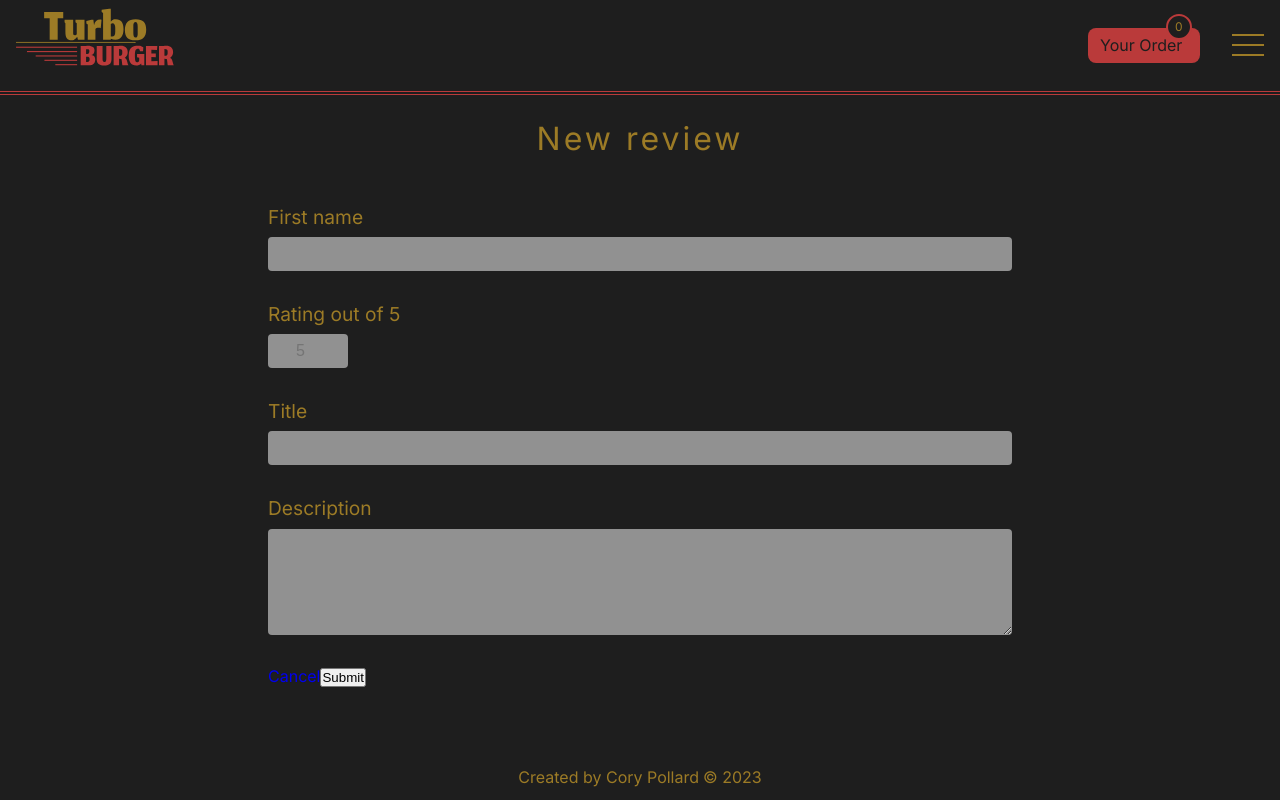
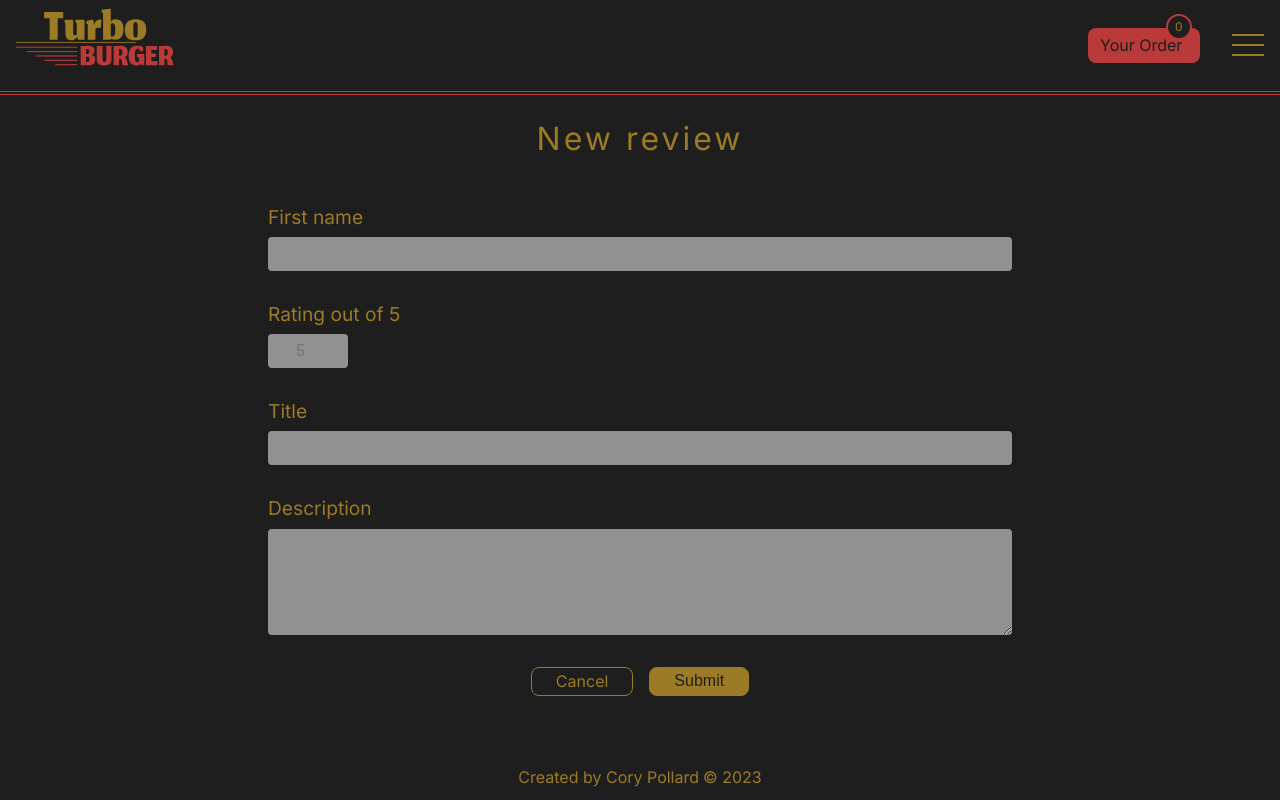
Before and after one commit to SpectreAscended/turbo-burger, a React (Vite) app: page /reviews/new in a window 1280 px wide. Built offline with nearby package versions, Linux system fonts and the light colour scheme; no server answers; a web font is replaced by a local one.

Commit message:
styled buttons for review form

```diff
--- a/src/components/reviews/reviewForm/ReviewForm.tsx
+++ b/src/components/reviews/reviewForm/ReviewForm.tsx
@@ -51,6 +51,9 @@ const ReviewForm: React.FC<ReviewFormProps> = ({ method = 'post', review }) => {
     inputBlurHandler: descriptionBlurHandler,
     hasError: descriptionHasError,
   } = useValidation(checkIfEmptyValue);
+
+  const formIsValid =
+    nameIsValid && titleIsValid && ratingIsValid && descriptionIsValid;
 
   const submitFormHandler = (e: React.FormEvent) => {
     e.preventDefault();
@@ -128,7 +131,11 @@ const ReviewForm: React.FC<ReviewFormProps> = ({ method = 'post', review }) => {
         <Link to="/reviews" className="review-form__actions-btn--cancel">
           Cancel
         </Link>
-        <button type="submit" className="review-form__actions-btn--submit">
+        <button
+          type="submit"
+          className="review-form__actions-btn--submit"
+          disabled={!formIsValid}
+        >
           Submit
         </button>
       </div>
--- a/src/components/reviews/reviewForm/reviewForm.scss
+++ b/src/components/reviews/reviewForm/reviewForm.scss
@@ -36,8 +36,28 @@
     }
   }
 
-  &__description {
-    @include input-regular;
+  &__actions {
+    display: flex;
+    justify-content: center;
+    gap: 1rem;
+
+    &-btn--cancel {
+      background-color: transparent;
+      padding: 0.25rem 1.5rem;
+      border: 1px solid var(--color-primary);
+      border-radius: 0.5rem;
+      color: inherit;
+    }
+
+    &-btn--submit {
+      background-color: var(--color-primary);
+      padding: 0.25rem 1.5rem;
+      border: 1px solid var(--color-primary);
+      border-radius: 0.5rem;
+      color: var(--color-dark);
+      font-size: inherit;
+      cursor: pointer;
+    }
   }
 }
 
```
